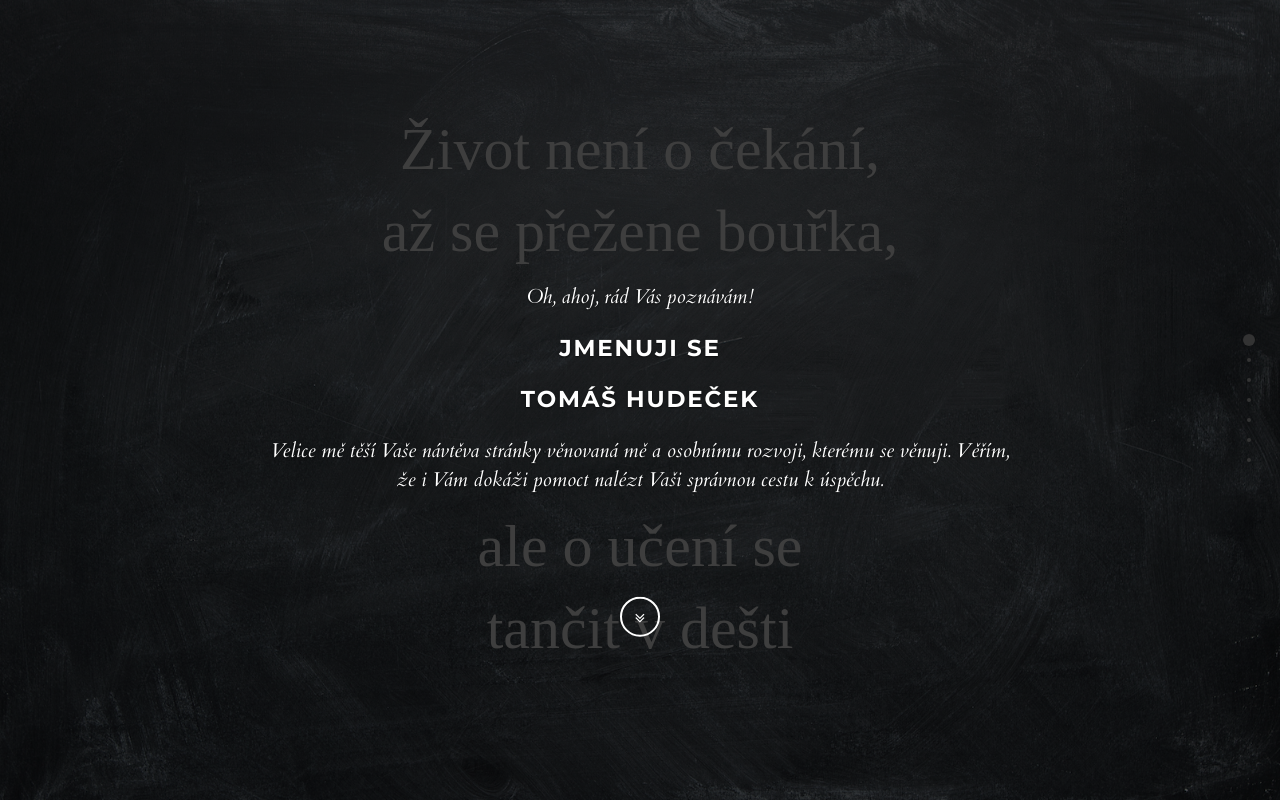
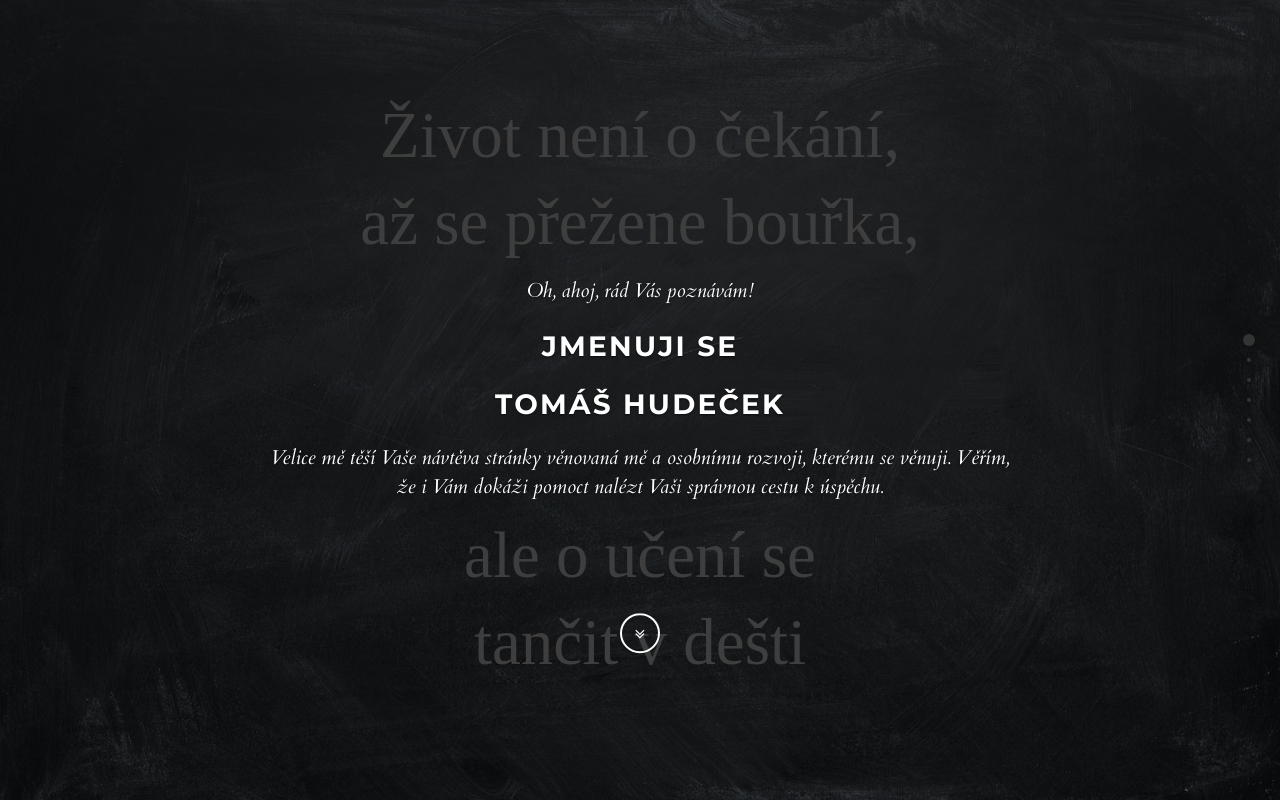
Before and after one commit to SamotCZE/django_myportfolio, a Django app: page / in a window 1280 px wide. Run offline with Django 3.2, Linux system fonts and the light colour scheme; some libraries are stand-ins or nearby versions; some web fonts are replaced.

Commit message:
responsive intro page for small laptops

```diff
--- a/mysite/static/css/custom.css
+++ b/mysite/static/css/custom.css
@@ -245,13 +245,13 @@ and (orientation : portrait) {
 @media only screen
 and (min-width : 1224px) {
 	div .sketch {
-	  font-size: 60px;
+	  font-size: 65px;
 	}
 	#intro .intro-text {
 		font-size: 20px;
 	}
 	#intro h1 {
-		font-size: 23px;
+		font-size: 28px;
 	}
 }
 
```
